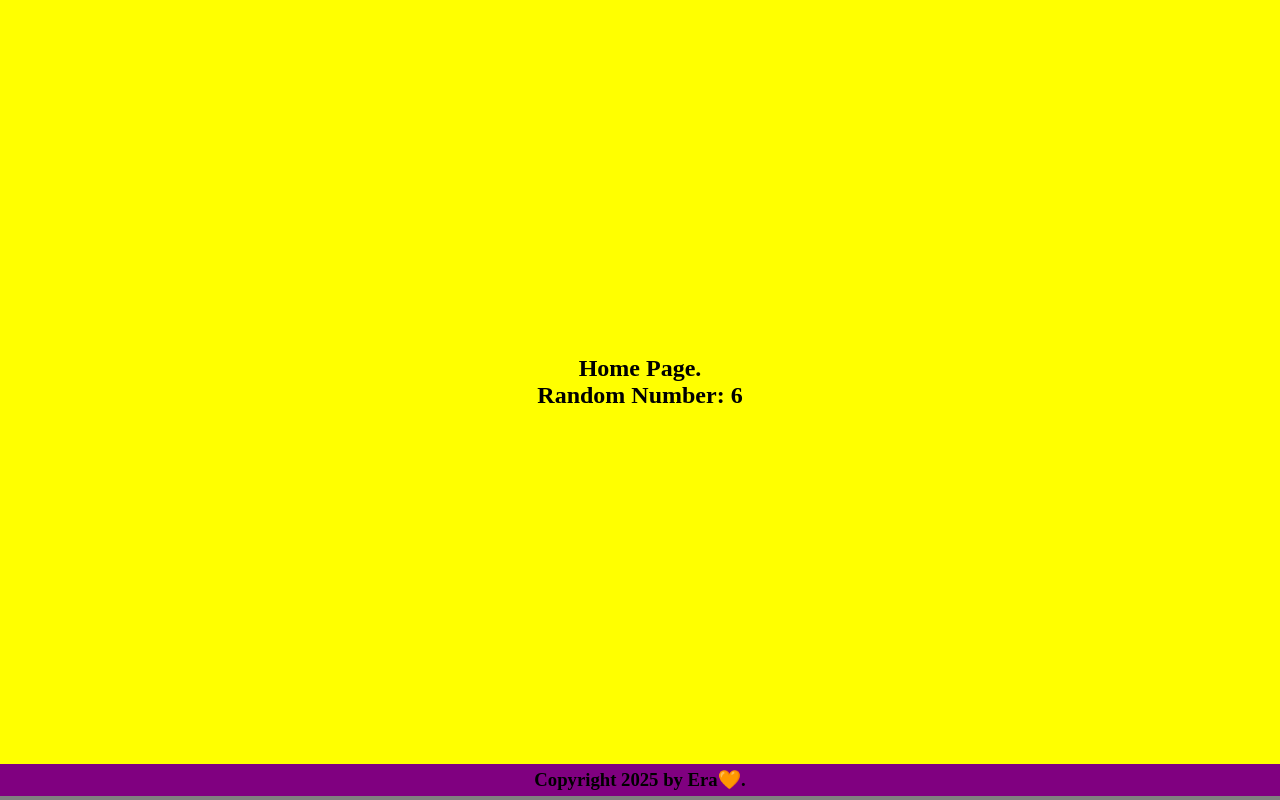
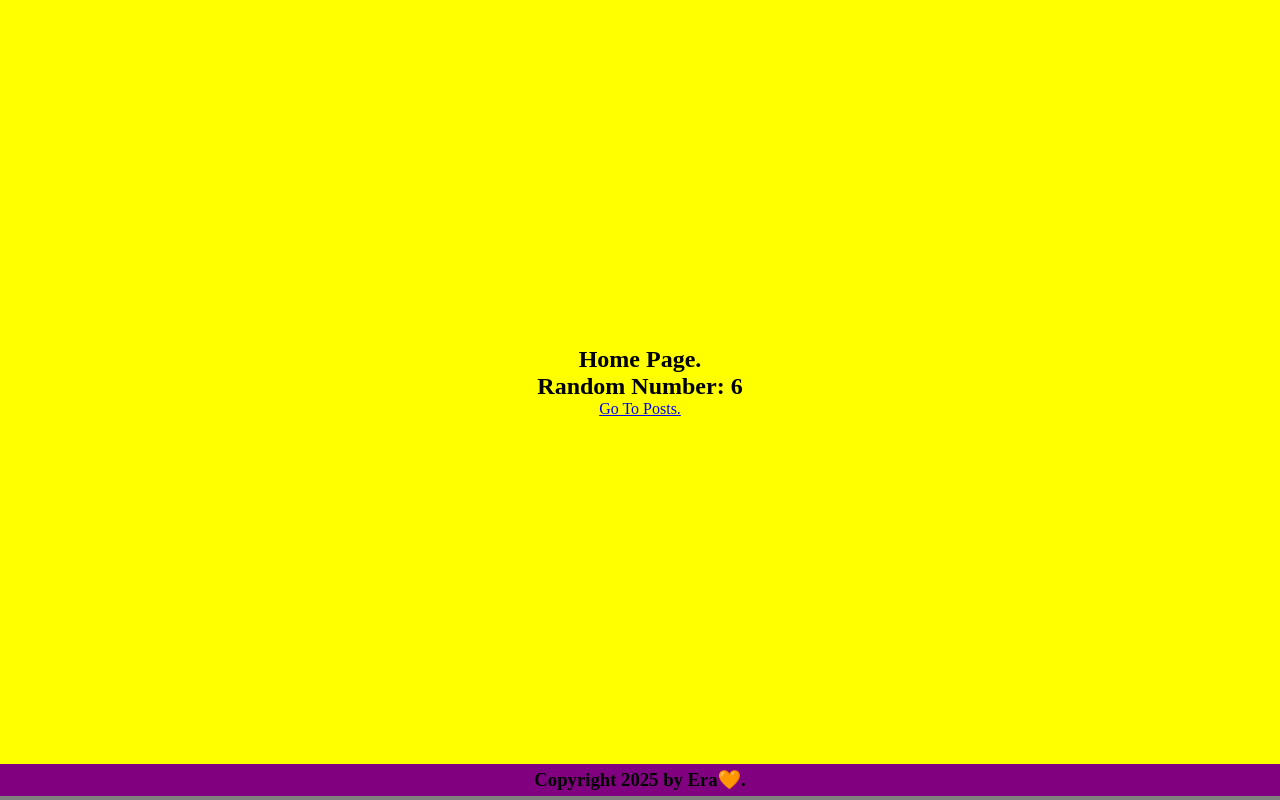
Before and after one commit to Eran2001/flask_app, a Flask app: page / in a window 1280 px wide. Run offline with Flask 3, Linux system fonts and the light colour scheme.

Commit message:
add url building

```diff
--- a/main.py
+++ b/main.py
@@ -3,6 +3,7 @@ from markupsafe import escape
 import random
 import datetime
 import requests
+from flask import url_for
 
 app = Flask(__name__)
 
@@ -19,5 +20,11 @@ def guess_user(username):
   gender = gender_data["gender"]
   return render_template("guess.html", name=username, gender=gender)
 
+@app.route("/blogs")
+def blog_post():
+  posts_response = requests.get("https://api.npoint.io/c790b4d5cab58020d391")
+  all_posts = posts_response.json()
+  return render_template("posts.html", posts=all_posts)
+
 if __name__ == "__main__":
   app.run(debug=True)
--- a/templates/index.html
+++ b/templates/index.html
@@ -9,6 +9,7 @@
   <section>
     <h1>Home Page.</h1>
     <h2>Random Number: {{ number }}</h2>
+    <a href="{{ url_for('blog_post') }}">Go To Posts.</a>
   </section>
   <footer>
     <h3>Copyright {{ year }} by Era🧡.</h3>
```
Also changed, not shown: templates/posts.html (added, +18 -0 lines).
